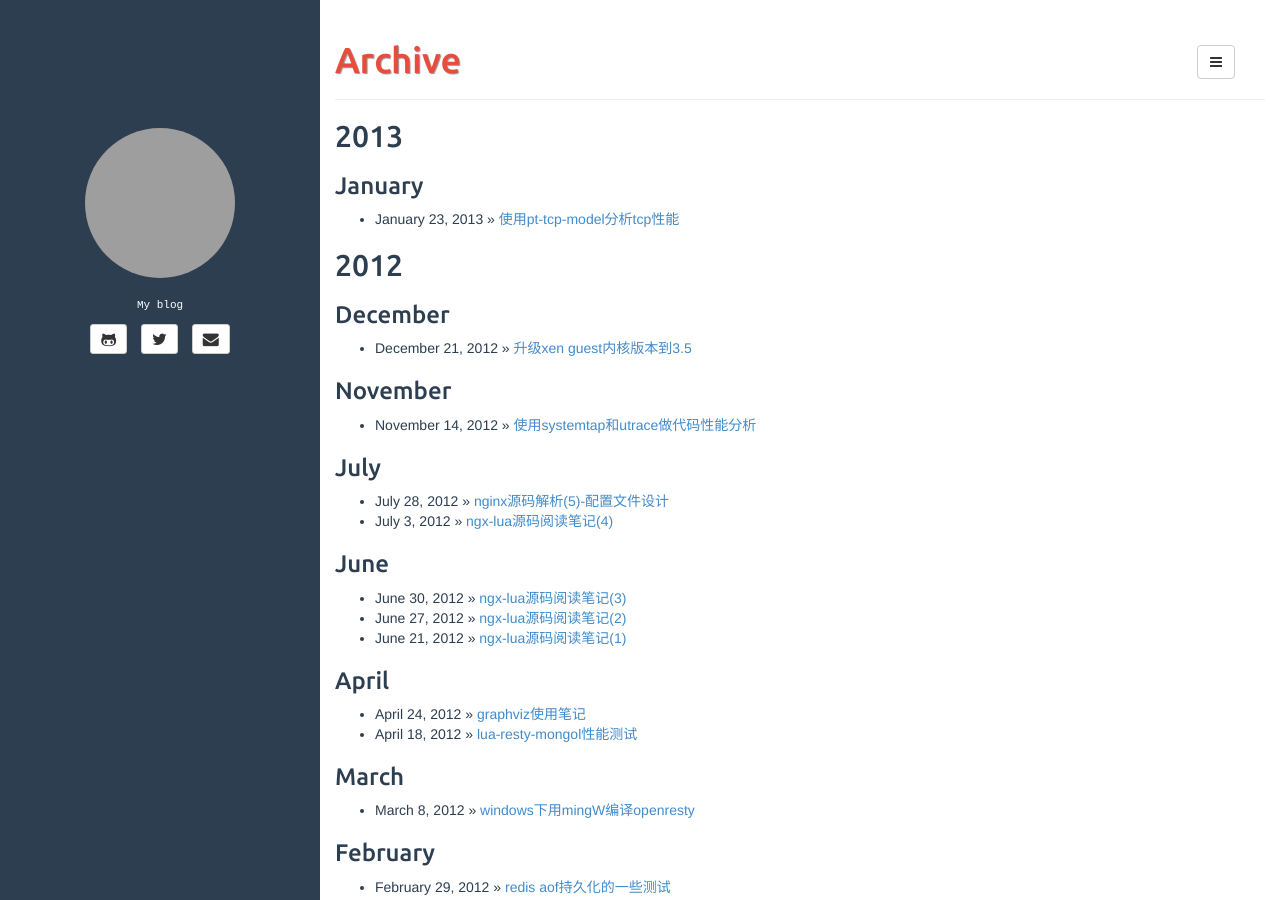
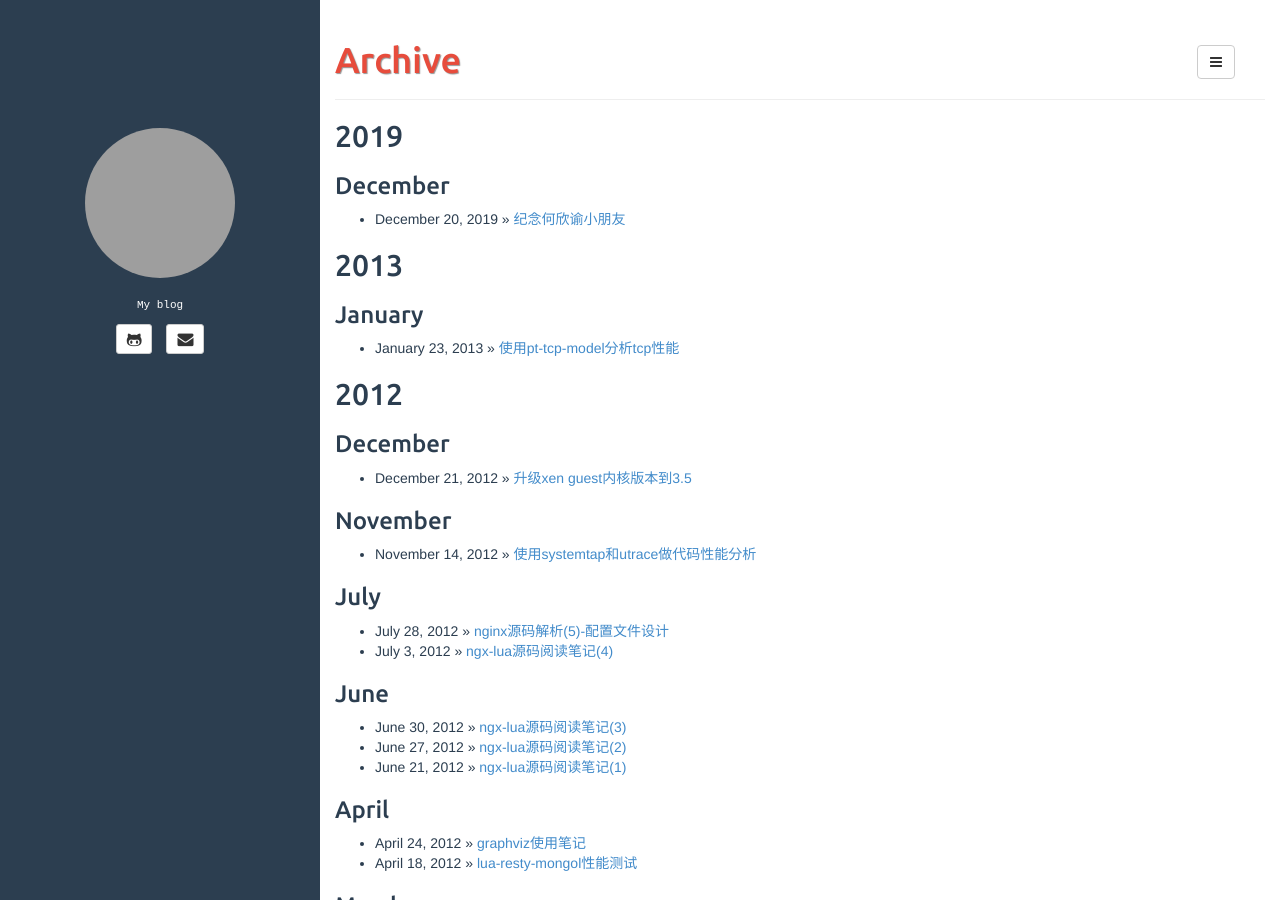
Before and after one commit to bigplum/bigplum.github.com, a Jekyll site: the page built from archive.html, in a window 1280 px wide and 900 px high. Built offline with Jekyll 4.4.1, drawn with Linux system fonts in a browser that asks for light colours; part of the change alters nothing that is shown; grey boxes are pictures that could not be loaded.

Commit message:
new post

```diff
--- a/_config.yml
+++ b/_config.yml
@@ -20,7 +20,6 @@ author:
   name: Simon Lee
   email: bigplum@gmail.com
   github: bigplum
-  twitter: _bigplum
   bio: My blog
 
 rss_path: feed.xml
--- /dev/null
+++ b/_posts/2019/2019-12-20-in-memory-of-Lana.markdown
@@ -0,0 +1,15 @@
+---
+layout: post
+title: 纪念何欣谕小朋友
+date: 2019-12-20 17:26:24 +08:00
+tags:
+- Sarah
+---
+
+记得应该是一年级上学期的某一天，第一次见到欣谕。她坐在妈妈的电动车后面，我骑车带着文莘，在校门口欣谕妈妈开心的叫文莘的名字，于是我就认识了这个同班可爱的小天使。小学上学的时间很固定，于是我们经常在上学路上碰到，经常同时抵达校门口，同时打着招呼。
+
+但是更让我印象深刻的是，欣谕小朋友在运动上极具天赋，无论是运动会，还是舞蹈表演，她都是班级里当之无愧的明星。在班级午托群里，欣谕妈妈经常说欣谕食量小不喜欢吃饭，但是很能吃面食，南方人生了一个北方胃。文莘的饮食也是让我头疼的问题，但是我想如果能有这样的运动细胞，食量小点似乎问题也不大。
+
+上天给了一个极好的礼物，却又把生命收了回去，未绽放，却已凋零，这真是无法承受之痛。二年级的小朋友，还不懂生离死别意味着什么，随着时间流逝，慢慢长大以后，希望他们依然能记得有个叫何欣谕的好伙伴，陪伴了他们一年多的美好时光，希望她能永远活在所有人的心中。
+
+纪念何欣谕小朋友
```
